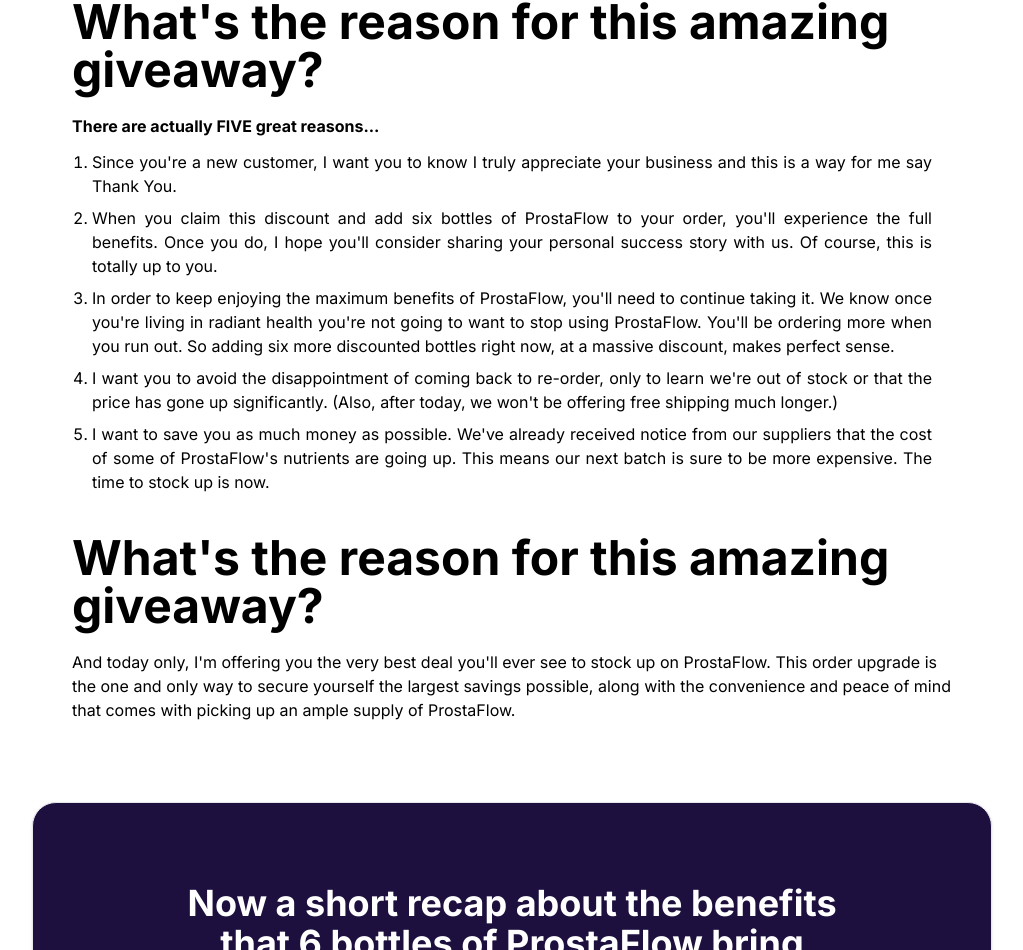
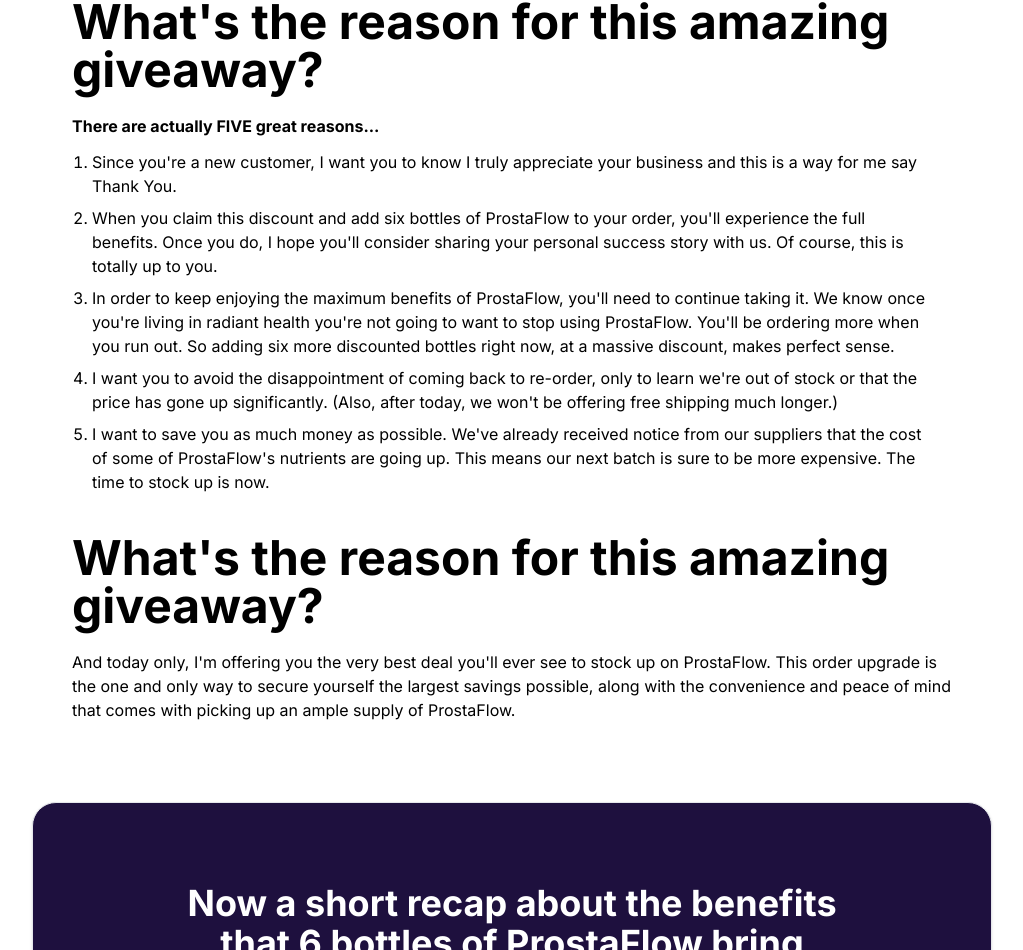
Before and after one commit to ecatungal29/nutra-template, a Next.js app: page /u/two in a window 1280 px wide. Shown: the part 1800-2750 px from the top of the page, without its empty margins (128-1151 px from the left). Built offline with nearby package versions, Linux system fonts and the light colour scheme.

Commit message:
Fixed justify text

```diff
--- a/src/app/u/components/CopyWriter2.tsx
+++ b/src/app/u/components/CopyWriter2.tsx
@@ -1,48 +1,74 @@
-import React from 'react'
+import React from "react";
 
 export default function CopyWriterTwo() {
     return (
         <>
-      <div className='w-full md:w-9/12 mx-auto p-5 md:p-0'>
-        <div className='w-full mx-auto md:w-11/12'>
-          <h1 className='text-3xl md:text-5xl font-bold mb-5'>
+            <div className="w-full md:w-9/12 mx-auto p-5 md:p-0">
+                <div className="w-full mx-auto md:w-11/12">
+                    <h1 className="text-3xl md:text-5xl font-bold mb-5">
                         What&apos;s the reason for this amazing giveaway?
                     </h1>
 
+                    <p className="font-bold text-base mb-3">
+                        There are actually FIVE great reasons...
+                    </p>
 
-          <p className='font-bold text-base mb-3'>There are actually FIVE great reasons...</p>
-
-          <ol className="px-5 list-decimal text-base text-justify">
-            <li className="mb-2">Since you&apos;re a new customer, I want you to know I truly appreciate your business and this is a way for me say Thank You.</li>
-
+                    <ol className="px-5 list-decimal text-base ">
                         <li className="mb-2">
-              When you claim this discount and add six bottles of ProstaFlow to your order, you&apos;ll experience the full benefits. Once you do, I hope you&apos;ll consider sharing your personal success story with us. Of course, this is totally up to you.
+                            Since you&apos;re a new customer, I want you to know
+                            I truly appreciate your business and this is a way
+                            for me say Thank You.
                         </li>
 
                         <li className="mb-2">
-              In order to keep enjoying the maximum benefits of ProstaFlow, you&apos;ll need to continue taking it. We know once you&apos;re living in radiant health you&apos;re not going to want to stop using ProstaFlow. You&apos;ll be ordering more when you run out. So adding six more discounted bottles right now, at a massive discount, makes perfect sense.
+                            When you claim this discount and add six bottles of
+                            ProstaFlow to your order, you&apos;ll experience the
+                            full benefits. Once you do, I hope you&apos;ll
+                            consider sharing your personal success story with
+                            us. Of course, this is totally up to you.
                         </li>
 
                         <li className="mb-2">
-              I want you to avoid the disappointment of coming back to re-order, only to learn we&apos;re out of stock or that the price has gone up significantly. (Also, after today, we won&apos;t be offering free shipping much longer.)
+                            In order to keep enjoying the maximum benefits of
+                            ProstaFlow, you&apos;ll need to continue taking it.
+                            We know once you&apos;re living in radiant health
+                            you&apos;re not going to want to stop using
+                            ProstaFlow. You&apos;ll be ordering more when you
+                            run out. So adding six more discounted bottles right
+                            now, at a massive discount, makes perfect sense.
                         </li>
 
                         <li className="mb-2">
-              I want to save you as much money as possible. We&apos;ve already received notice from our suppliers that the cost of some of ProstaFlow&apos;s nutrients are going up. This means our next batch is sure to be more expensive. The time to stock up is now.
+                            I want you to avoid the disappointment of coming
+                            back to re-order, only to learn we&apos;re out of
+                            stock or that the price has gone up significantly.
+                            (Also, after today, we won&apos;t be offering free
+                            shipping much longer.)
+                        </li>
+
+                        <li className="mb-2">
+                            I want to save you as much money as possible.
+                            We&apos;ve already received notice from our
+                            suppliers that the cost of some of ProstaFlow&apos;s
+                            nutrients are going up. This means our next batch is
+                            sure to be more expensive. The time to stock up is
+                            now.
                         </li>
                     </ol>
 
-
-
-          <h1 className='text-3xl md:text-5xl font-bold mb-5 mt-10'>
+                    <h1 className="text-3xl md:text-5xl font-bold mb-5 mt-10">
                         What&apos;s the reason for this amazing giveaway?
                     </h1>
-          <p>And today only, I&apos;m offering you the very best deal you&apos;ll ever see to stock up on ProstaFlow.
-            This order upgrade is the one and only way to secure yourself the largest savings possible, along with the convenience and peace of mind that comes with picking up an ample supply of ProstaFlow.
+                    <p>
+                        And today only, I&apos;m offering you the very best deal
+                        you&apos;ll ever see to stock up on ProstaFlow. This
+                        order upgrade is the one and only way to secure yourself
+                        the largest savings possible, along with the convenience
+                        and peace of mind that comes with picking up an ample
+                        supply of ProstaFlow.
                     </p>
-
                 </div>
             </div>
         </>
-  )
+    );
 }
```
Lines whose indentation alone changed are shown as unchanged.
